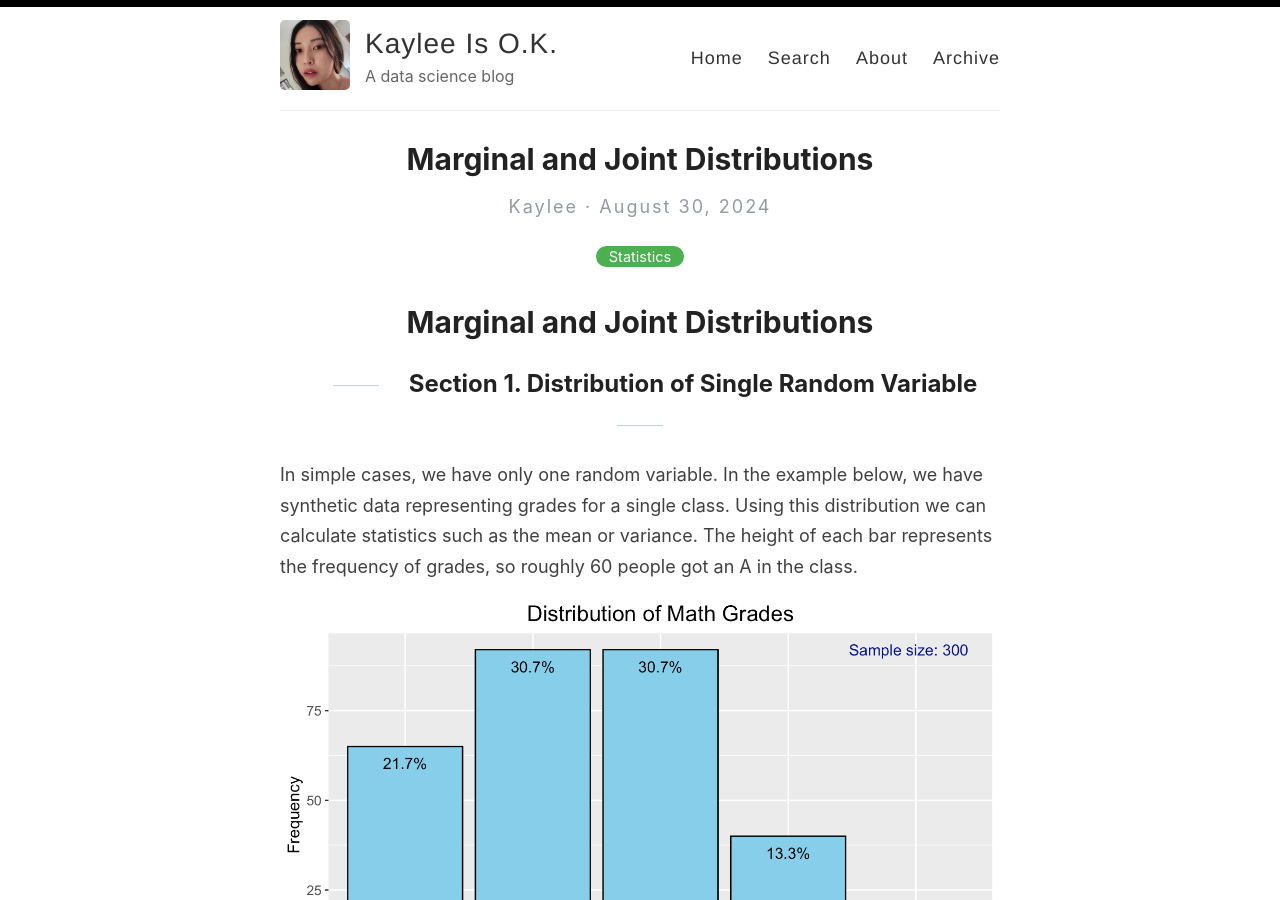
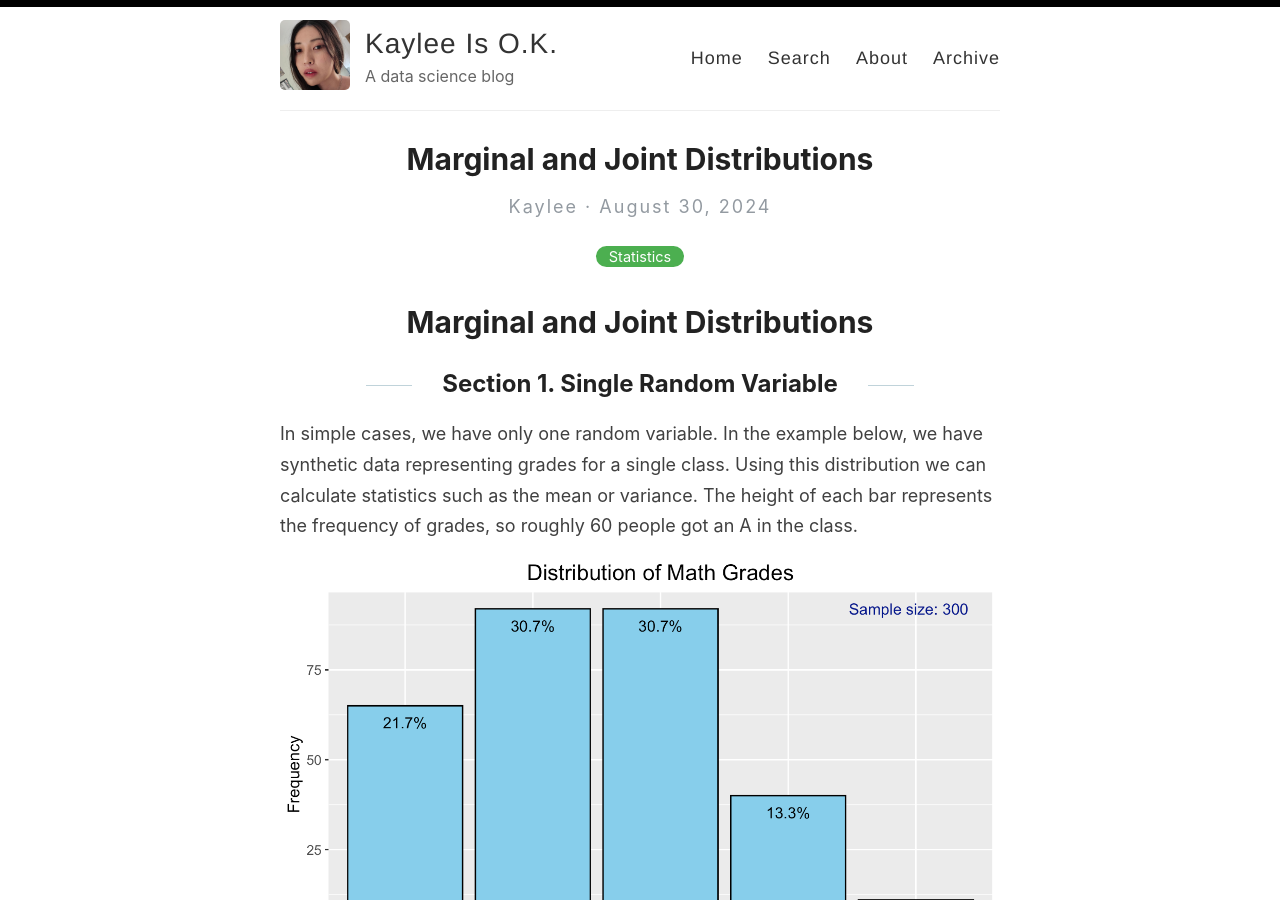
Before and after one commit to kayleeisokay/kayleeisokay.github.io, a Jekyll site: the page built from _posts/2024-08-30-marginal_dist.md, in a window 1280 px wide and 900 px high. Built offline with Jekyll 4.4.1, drawn with Linux system fonts in a browser that asks for light colours.

Commit message:
quick edit, text overflow

```diff
--- a/_posts/2024-08-30-marginal_dist.md
+++ b/_posts/2024-08-30-marginal_dist.md
@@ -6,7 +6,7 @@ categories: [Statistics]
 
 # Marginal and Joint Distributions
 
-## Section 1. Distribution of Single Random Variable
+## Section 1. Single Random Variable
 
 In simple cases, we have only one random variable. In the example below, we have synthetic data representing grades for a single class. Using this distribution we can calculate statistics such as the mean or variance. The height of each bar represents the frequency of grades, so roughly 60 people got an A in the class.
 
```
